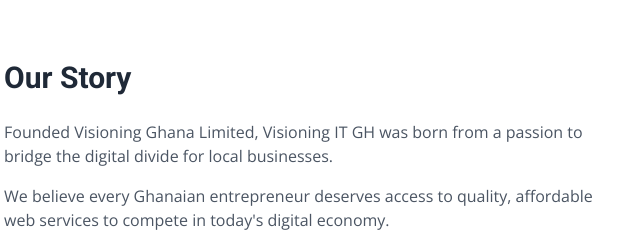
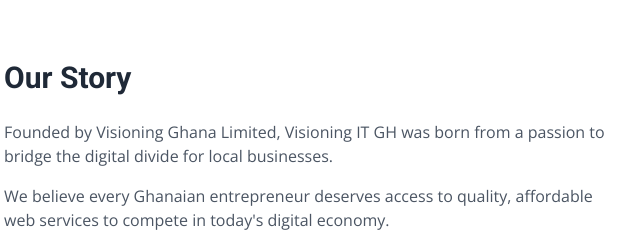
Before and after one commit to westman-kl/Yse, a plain HTML site: page index.html in a window 1280 px wide. Shown: the part 1160-1400 px from the top of the page, 636-1276 px from the left. Drawn offline with nearby package versions, Linux system fonts and the light colour scheme.

Commit message:
Update index.html

```diff
--- a/index.html
+++ b/index.html
@@ -163,7 +163,7 @@
                 </div>
                 <div class="md:w-1/2">
                     <h2 class="heading-font text-3xl font-bold mb-6 text-gray-800">Our Story</h2>
-                    <p class="text-gray-600 mb-4">Founded Visioning Ghana Limited, Visioning IT GH was born from a passion to bridge the digital divide for local businesses.</p>
+                    <p class="text-gray-600 mb-4">Founded by Visioning Ghana Limited, Visioning IT GH was born from a passion to bridge the digital divide for local businesses.</p>
                     <p class="text-gray-600 mb-4">We believe every Ghanaian entrepreneur deserves access to quality, affordable web services to compete in today's digital economy.</p>
                     <p class="text-gray-600 mb-6">Each month, we dedicate 10% of our capacity to pro bono work for community organizations and promising startups that need a digital boost.</p>
 
```
